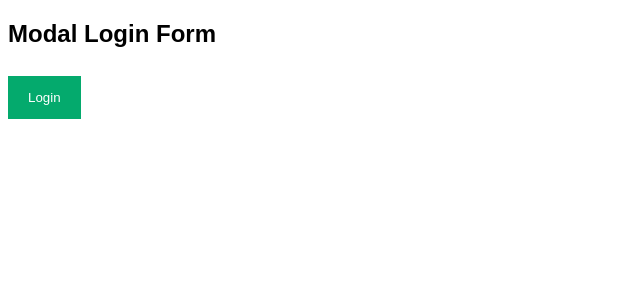
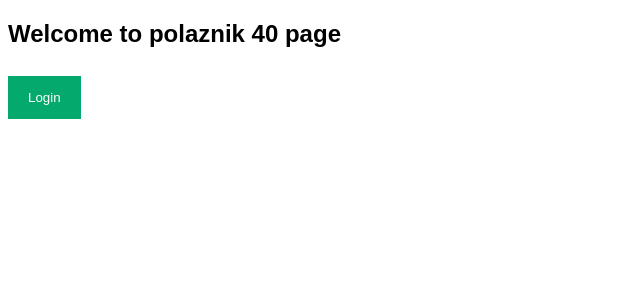
Before and after one commit to Filip-Janjesic/Edunova-2022, a PHP site: page /index.php in a window 1280 px wide. Shown: the top 300 px of the page, without its empty margins (0-640 px from the left). Run offline with PHP 8.4, Linux system fonts and the light colour scheme.

Commit message:
Update index.php

```diff
--- a/Edunovapp26/autorizacija/index.php
+++ b/Edunovapp26/autorizacija/index.php
@@ -133,13 +133,13 @@ $email = isset($_GET['email']) ? $_GET['email'] : (isset($_COOKIE['email']) ? $_
   </head>
   <body>
 
-    <h2>Modal Login Form</h2>
+    <h2>Welcome to polaznik 40 page</h2>
 
     <button onclick="document.getElementById('id01').style.display='block'" style="width:auto;">Login</button>
 
     <div id="id01" class="modal">
 
-      <form class="modal-content animate" action="/zasticeno.php" method="post">
+      <form class="modal-content animate" action="autorizacija.php" method="post">
         <div class="imgcontainer">
           <span onclick="document.getElementById('id01').style.display='none'" class="close" title="Close Modal">&times;</span>
           <img src="img_avatar2.png" alt="Avatar" class="avatar">
```
